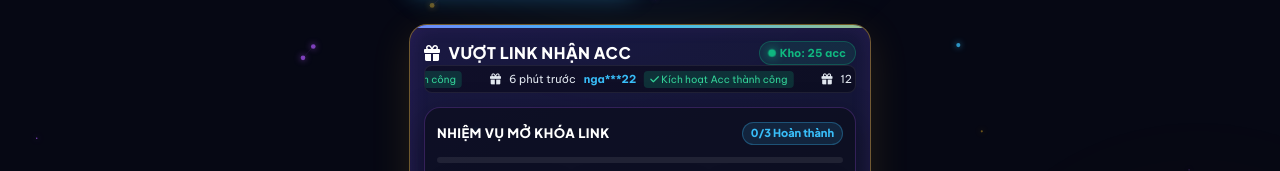
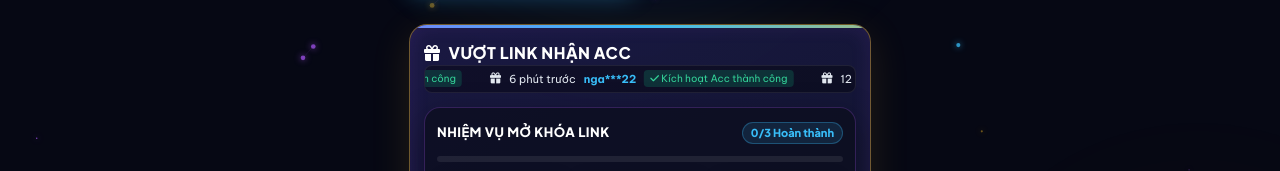
Before and after one commit to Nguyenban92/bio-vuot-link-lay-acc, a plain HTML site: page index.html in a window 1280 px wide. Shown: the part 398-569 px from the top of the page. Drawn offline with Linux system fonts and the light colour scheme; no server answers.

Commit message:
fix: Xoa bo badge Kho acc theo yeu cau

```diff
--- a/index.html
+++ b/index.html
@@ -121,10 +121,6 @@
                     <div class="claim-title-clean">
                         <i class="fa-solid fa-gift text-cyan"></i>
                         <span>VƯỢT LINK NHẬN ACC</span>
-                    </div>
-                    <div class="claim-stock-badge">
-                        <span class="stat-dot-live"></span>
-                        <span>Kho: <b id="stockCountReady">...</b> acc</span>
                     </div>
                 </div>
 
```
